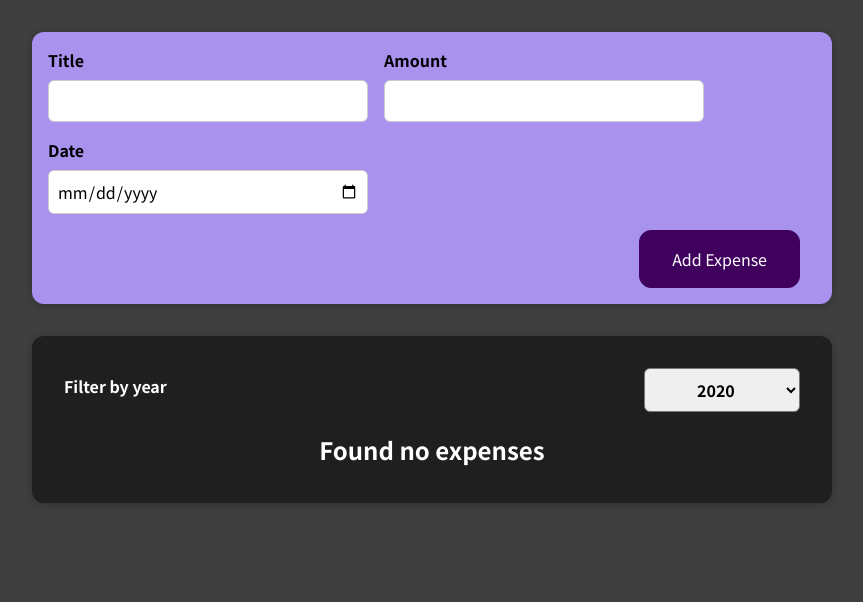
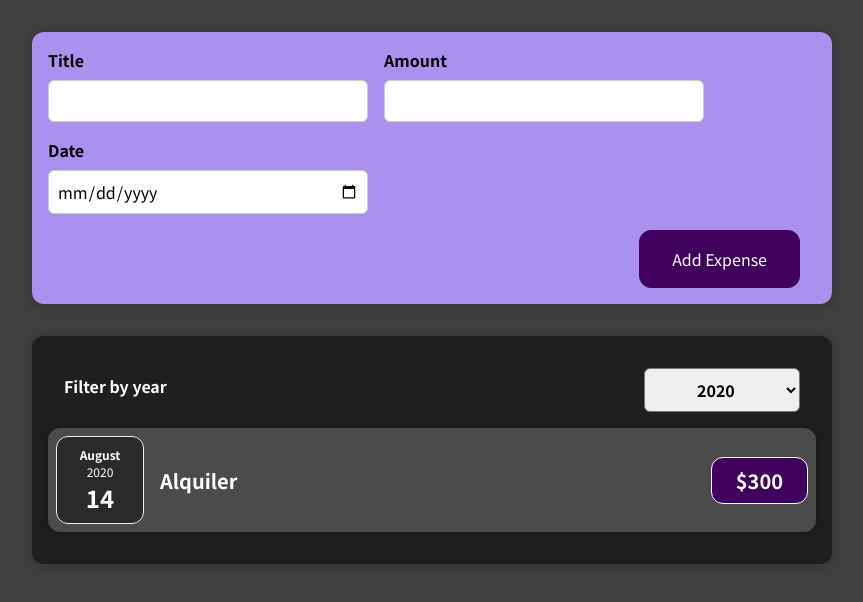
Before and after one commit to hbonavota/expenses-project, a React (Create React App) app: page / in a window 1280 px wide. Shown: the top 602 px of the page, without its empty margins (208-1071 px from the left). Built offline with nearby package versions, Linux system fonts and the light colour scheme.

Commit message:
<fix>[src/ExpensesList]fix filter

```diff
--- a/src/components/Expenses/ExpenseItem.js
+++ b/src/components/Expenses/ExpenseItem.js
@@ -1,4 +1,4 @@
-import React, {  } from 'react';
+import React, { } from 'react';
 import Card from '../UI/Card';
 import ExpenseDate from './ExpenseDate';
 import './ExpenseItem.css';
@@ -8,6 +8,7 @@ const ExpenseItem = (props) => {
 
 
   return (
+    <li>
       <Card className="expense-item">
         <ExpenseDate
           date={props.date} />
@@ -19,10 +20,9 @@ const ExpenseItem = (props) => {
             ${props.amount}
           </div>
         </div>
-
       </Card>
+    </li>
   );
-
 }
 
 export default ExpenseItem;
--- a/src/components/Expenses/Expenses.js
+++ b/src/components/Expenses/Expenses.js
@@ -13,6 +13,8 @@ const Expenses = (props) => {
   };
 
   const filteredExpenses = props.items.filter((expense) => {
+
+    console.log("expense:",expense.date.getFullYear().toString(), "filteredYear:",filteredYear)
     return expense.date.getFullYear().toString() === filteredYear;
   });
 
--- a/src/components/Expenses/ExpensesList.js
+++ b/src/components/Expenses/ExpensesList.js
@@ -3,7 +3,9 @@ import ExpenseItem from "./ExpenseItem";
 import "./ExpensesList.css";
 
 const ExpensesList = (props) => {
-  if (props.items.length > 0) {
+  console.log("props:", props );
+
+  if (props.items.length < 0) {
     return <h2 className="expenses-list__fallback">Found no expenses</h2>;
   }
 
--- a/src/components/UI/ExpensesFilter.js
+++ b/src/components/UI/ExpensesFilter.js
@@ -2,7 +2,6 @@ import React from 'react';
 import './ExpensesFilter.css';
 
 const ExpensesFilter = (props) => {
-  console.log(props)
   const dropdownChangeHandler = (event) => {
     props.OnChangeFilter(event.target.value);
   }
```
Lines whose indentation alone changed are shown as unchanged.
